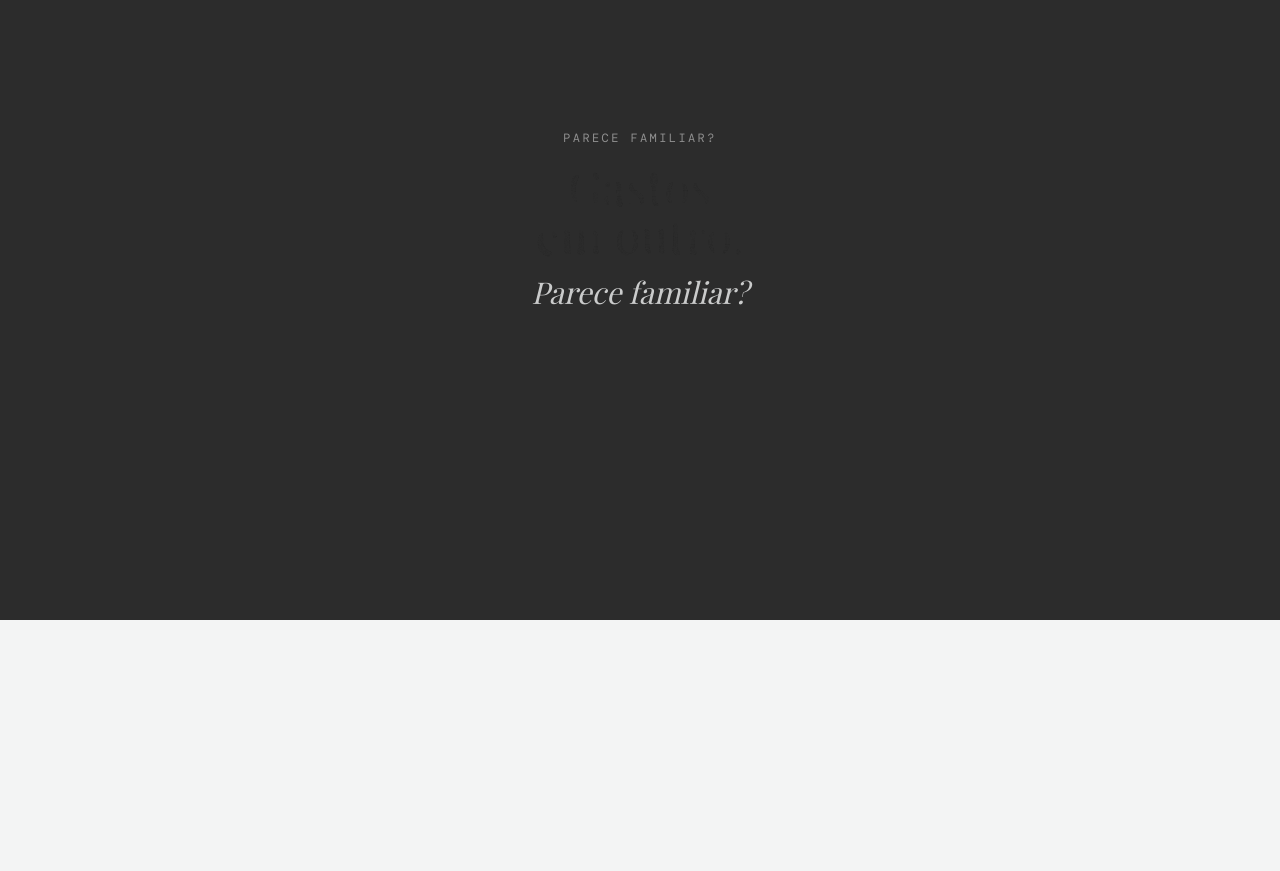
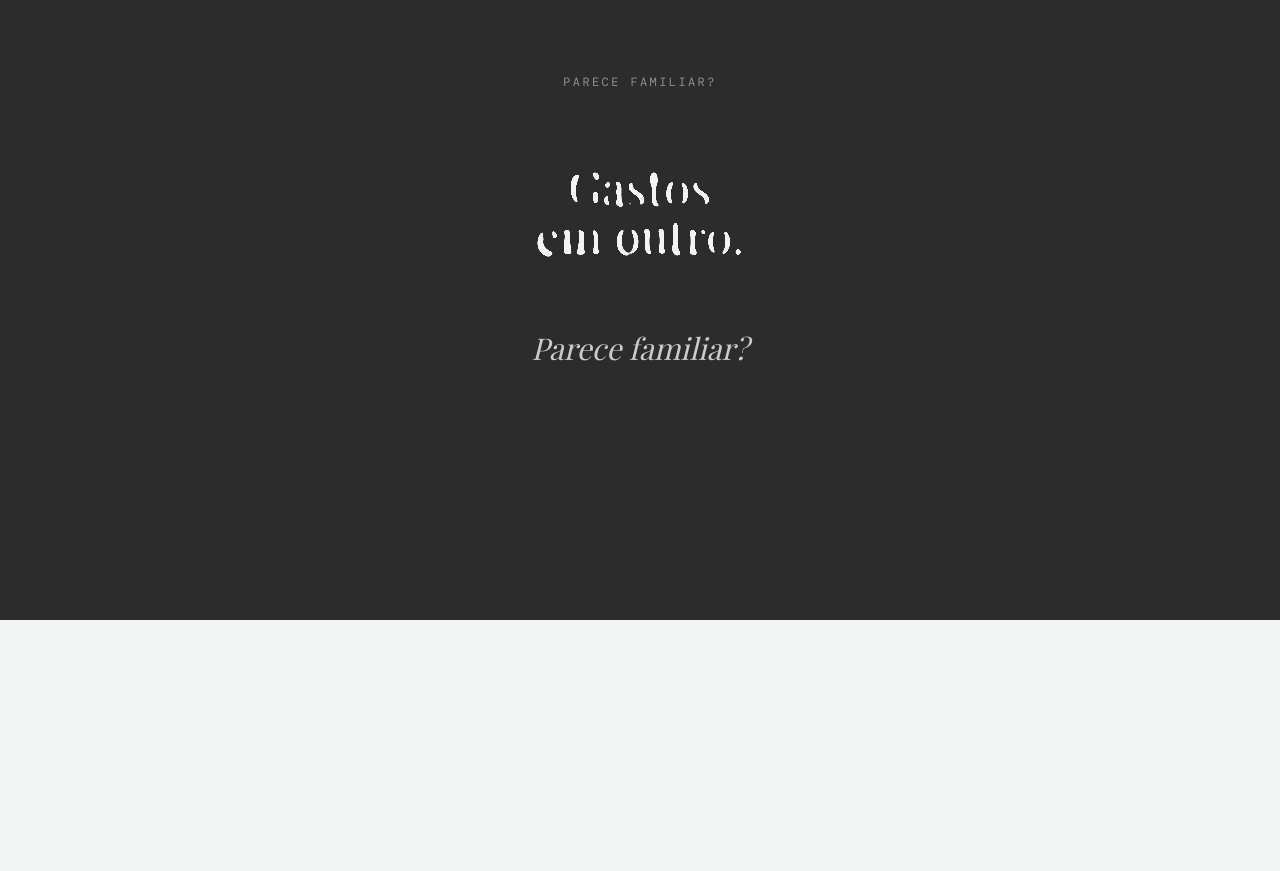
Before and after one commit to prototype-ro/The-Simple-Trip, a React (Vite) app: page / in a window 1280 px wide. Shown: the part 980-1851 px from the top of the page. Built offline with nearby package versions, Linux system fonts and the light colour scheme; a web font is replaced by a local one.

Commit message:
fix: GooeyTextMorphing height + blanc text color on dark bg

```diff
--- a/src/components/GooeyTextMorphing.tsx
+++ b/src/components/GooeyTextMorphing.tsx
@@ -101,20 +101,20 @@ export function GooeyTextMorphing({
       </svg>
 
       <div
-        className="flex items-center justify-center"
+        className="relative flex items-center justify-center h-20 md:h-28"
         style={{ filter: "url(#threshold)" }}
       >
         <span
           ref={text1Ref}
           className={cn(
-            "absolute inline-block select-none text-center font-display text-3xl md:text-5xl text-forge",
+            "absolute inline-block select-none text-center font-display text-3xl md:text-5xl",
             textClassName
           )}
         />
         <span
           ref={text2Ref}
           className={cn(
-            "absolute inline-block select-none text-center font-display text-3xl md:text-5xl text-forge",
+            "absolute inline-block select-none text-center font-display text-3xl md:text-5xl",
             textClassName
           )}
         />
--- a/src/sections/ADor.tsx
+++ b/src/sections/ADor.tsx
@@ -27,6 +27,7 @@ export function ADor() {
             'Documentos no WhatsApp.',
             'Hospedagem numa aba perdida.',
           ]}
+          textClassName="text-blanc"
         />
 
         {/* Closing line */}
```
